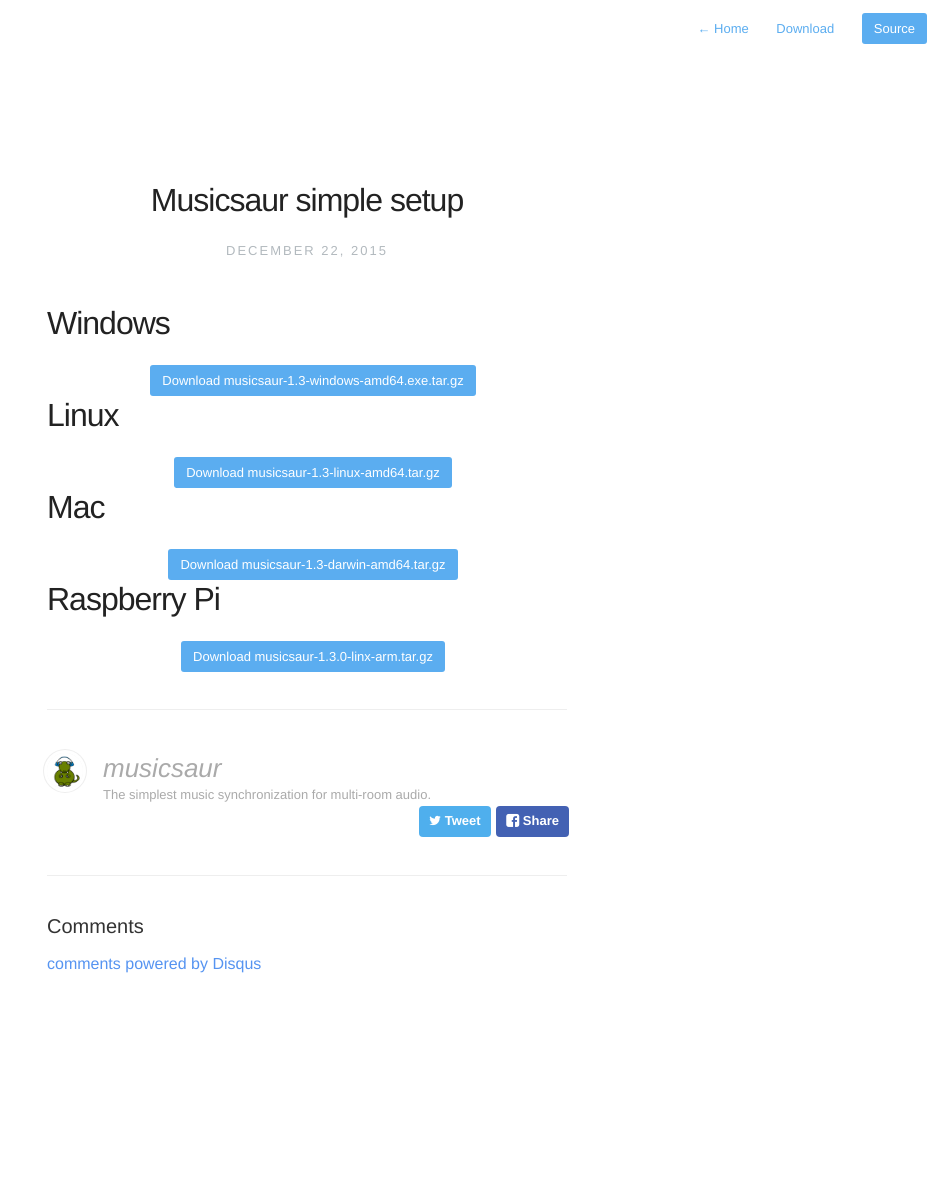
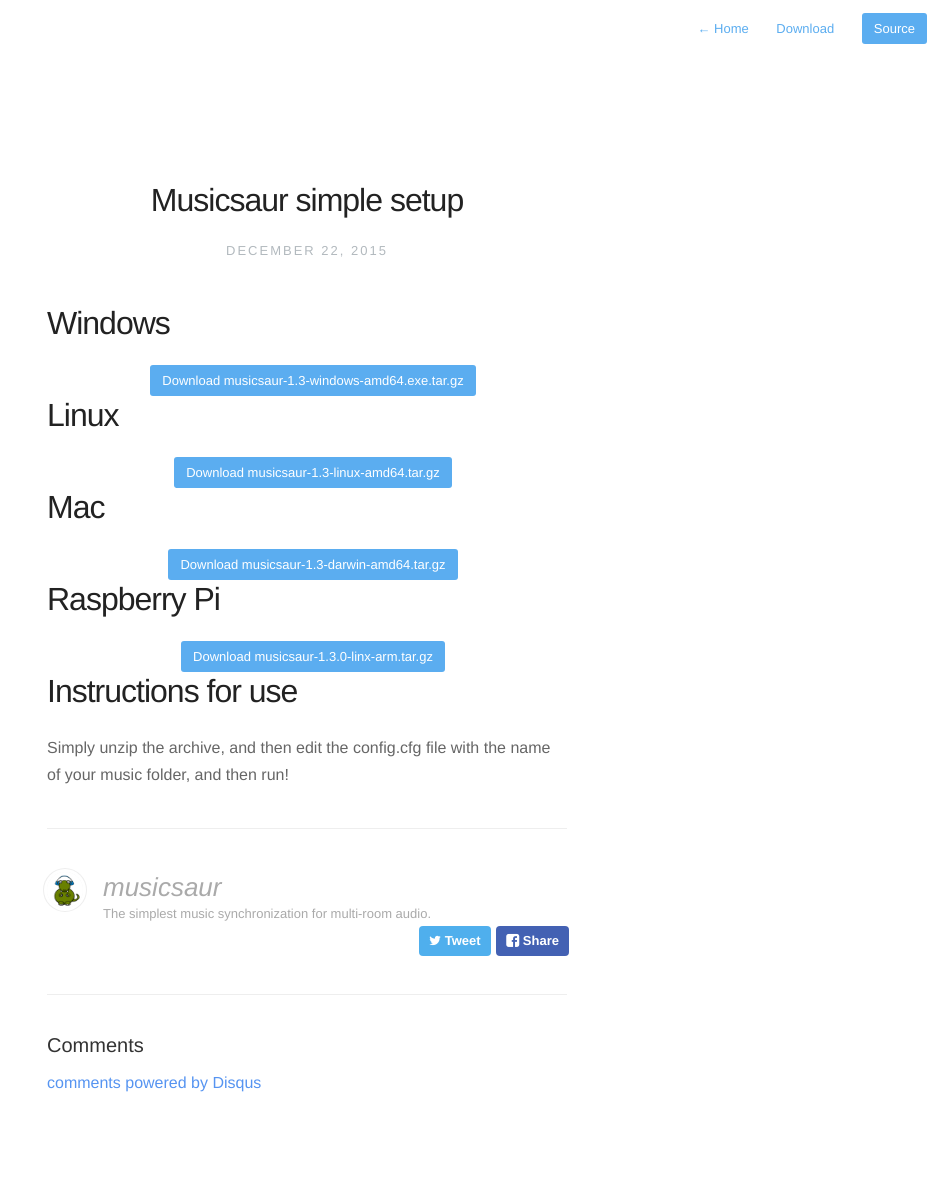
Before and after one commit to schollz/musicsaur, a Jekyll site: the page built from _posts/2015-12-22-musicsaur-download.markdown, in a window 1280 px wide. Shown: the whole page, without its empty margins (333-1280 px from the left). Built offline with Jekyll 4.4.1, drawn with Linux system fonts in a browser that asks for light colours; nearby versions of some CDN libraries; Markdown is read by kramdown in place of the engine named in the settings; comment, search, counter and statistics services are not loaded; before the commit the page ends 1072 px from its top, so only the background shows below that.

Commit message:
Updated download
Former-commit-id: 6debaeb30751542af3b9a3657042136b6426e8a1

```diff
--- a/_posts/2015-12-22-musicsaur-download.markdown
+++ b/_posts/2015-12-22-musicsaur-download.markdown
@@ -41,3 +41,8 @@
 <center>
 <a class="cta3" href="/assets/builds/musicsaur-1.3.0-linux-arm.tar.gz"> Download musicsaur-1.3.0-linx-arm.tar.gz </a>
 </center>
+
+
+# Instructions for use
+
+Simply unzip the archive, and then edit the config.cfg file with the name of your music folder, and then run!
```
